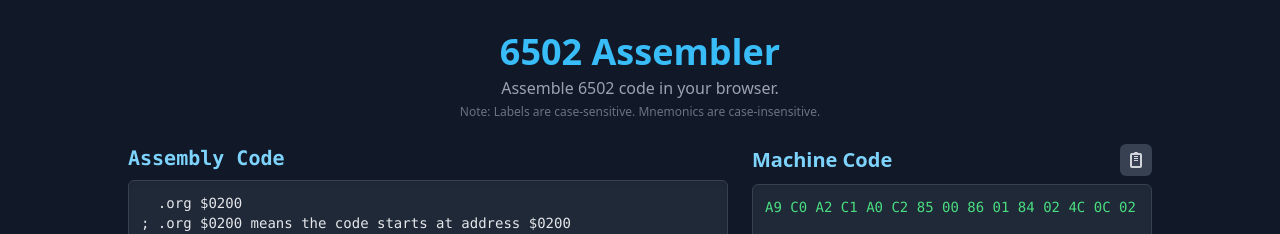
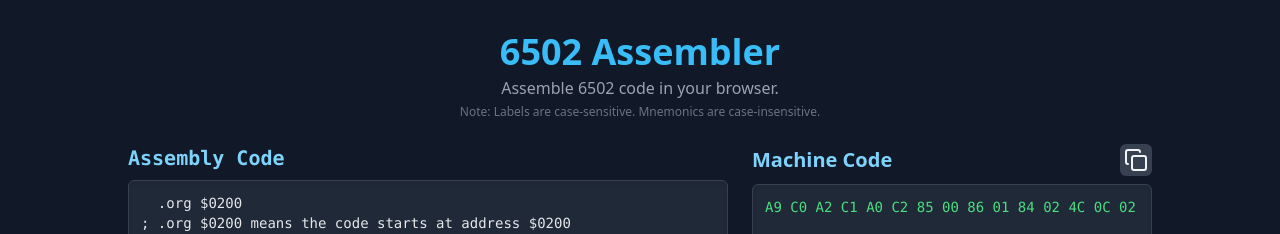
Before and after one commit to sokoide/6502-assembler, a React (Vite) app: page / in a window 1280 px wide. Both pictures are taken after a click on the button "Assemble". Shown: the top 234 px of the page. Built offline with nearby package versions, Linux system fonts and the light colour scheme.

Commit message:
update: icon

```diff
--- a/App.tsx
+++ b/App.tsx
@@ -5,6 +5,7 @@ import { OutputDisplay } from './components/OutputDisplay';
 import { ErrorDisplay } from './components/ErrorDisplay';
 import { assemble } from './services/assembler';
 import { sampleCodes } from './services/sampleCodes';
+import { Copy } from 'lucide-react'
 
 const initialAssemblyCode = `\t.org $0200
 ; .org $0200 means the code starts at address $0200
@@ -129,14 +130,11 @@ const App: React.FC = () => {
             {machineCode && (
               <button
                 onClick={handleCopyMachineCode}
-                className="p-1.5 bg-gray-700 hover:bg-gray-600 rounded-md transition duration-150 ease-in-out focus:outline-none focus:ring-2 focus:ring-sky-500 focus:ring-opacity-50"
+                className="p-1 bg-gray-700 hover:bg-gray-600 rounded-md transition duration-150 ease-in-out focus:outline-none focus:ring-2 focus:ring-sky-500 focus:ring-opacity-50"
                 title="Copy machine code"
                 aria-label="Copy machine code to clipboard"
               >
-                <svg xmlns="http://www.w3.org/2000/svg" className="h-5 w-5 text-gray-300" viewBox="0 0 20 20" fill="currentColor">
-                  <path d="M8 3a1 1 0 011-1h2a1 1 0 110 2H9a1 1 0 01-1-1z" />
-                  <path d="M6 3a2 2 0 00-2 2v11a2 2 0 002 2h8a2 2 0 002-2V5a2 2 0 00-2-2H6zm0 2h8v11H6V5zm6 1H8v1h4V6zm0 2H8v1h4V8zm0 2H8v1h4v-2z" />
-                </svg>
+                <Copy size={24} />
               </button>
             )}
           </div>
--- a/package.json
+++ b/package.json
@@ -9,6 +9,7 @@
     "preview": "vite preview"
   },
   "dependencies": {
+    "lucide-react": "^0.511.0",
     "react": "^19.1.0",
     "react-dom": "^19.1.0",
     "tailwindcss": "^3.4.0"
```
Also changed, not shown: 7 other files (tests, documents, lock files or other folders).
